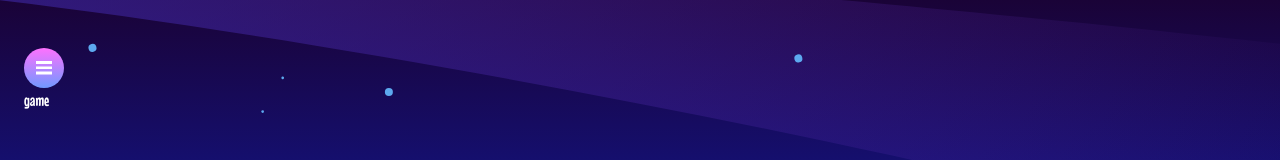
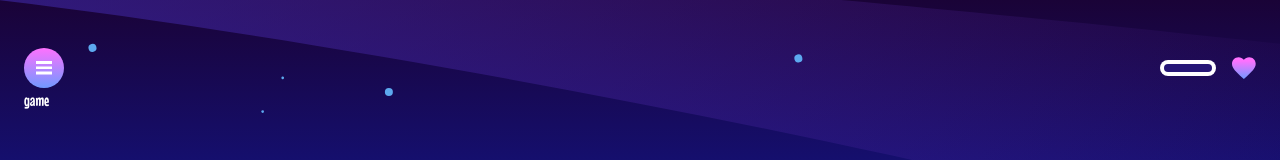
Before and after one commit to LeeConnelly12/hangman-game, a Vue app: page /game in a window 1280 px wide. Shown: the top 160 px of the page. Built offline with nearby package versions, Linux system fonts and the light colour scheme.

Commit message:
Show player health

```diff
--- a/src/components/layouts/Game.vue
+++ b/src/components/layouts/Game.vue
@@ -1,17 +1,28 @@
 <script setup>
+import Heart from '@/components/shared/Heart.vue'
 import MenuButton from '@/components/shared/MenuButton.vue'
+import { useGameStore } from '@/stores/game'
 import { ref } from 'vue'
+
+const store = useGameStore()
 
 const isPaused = ref(false)
 </script>
 
 <template>
   <div class="px-6 pt-12">
-    <div class="flex items-center">
+    <div class="grid grid-cols-[auto_auto_1fr_auto_auto] items-center gap-4">
       <MenuButton @click="isPaused = true" />
-      <h1 class="ml-4 text-[2.5rem] leading-none">
+      <h1 class="text-[2.5rem] leading-none">
         <slot name="category" />
       </h1>
+      <div class="col-start-4 h-4 w-14 rounded-full bg-white p-1">
+        <div
+          class="h-2 rounded-full bg-dark-navy"
+          :style="{ width: `${store.health}%` }"
+        ></div>
+      </div>
+      <Heart class="w-6" />
     </div>
     <slot />
   </div>
--- /dev/null
+++ b/src/components/shared/Heart.vue
@@ -0,0 +1,21 @@
+<template>
+  <svg xmlns="http://www.w3.org/2000/svg" viewBox="0 0 54 50" fill="none">
+    <path
+      fill="url(#a)"
+      d="m26.667 49.467-3.867-3.52C9.067 33.493 0 25.253 0 15.2 0 6.96 6.453.533 14.667.533c4.64 0 9.093 2.16 12 5.547 2.906-3.387 7.36-5.547 12-5.547C46.88.533 53.333 6.96 53.333 15.2c0 10.053-9.066 18.293-22.8 30.747l-3.866 3.52Z"
+    />
+    <defs>
+      <linearGradient
+        id="a"
+        x1="26.667"
+        x2="26.667"
+        y1="8.567"
+        y2="49.467"
+        gradientUnits="userSpaceOnUse"
+      >
+        <stop stop-color="#FE71FE" />
+        <stop offset="1" stop-color="#7199FF" />
+      </linearGradient>
+    </defs>
+  </svg>
+</template>
--- /dev/null
+++ b/src/components/shared/PlayerHealth.vue
@@ -0,0 +1,35 @@
+<script setup>
+import { useGameStore } from '@/stores/game'
+
+const store = useGameStore()
+</script>
+
+<template>
+  <div class="flex items-center gap-4">
+    <div class="h-4 w-14 rounded-full bg-white"></div>
+    <svg
+      class="w-6"
+      xmlns="http://www.w3.org/2000/svg"
+      viewBox="0 0 54 50"
+      fill="none"
+    >
+      <path
+        fill="url(#a)"
+        d="m26.667 49.467-3.867-3.52C9.067 33.493 0 25.253 0 15.2 0 6.96 6.453.533 14.667.533c4.64 0 9.093 2.16 12 5.547 2.906-3.387 7.36-5.547 12-5.547C46.88.533 53.333 6.96 53.333 15.2c0 10.053-9.066 18.293-22.8 30.747l-3.866 3.52Z"
+      />
+      <defs>
+        <linearGradient
+          id="a"
+          x1="26.667"
+          x2="26.667"
+          y1="8.567"
+          y2="49.467"
+          gradientUnits="userSpaceOnUse"
+        >
+          <stop stop-color="#FE71FE" />
+          <stop offset="1" stop-color="#7199FF" />
+        </linearGradient>
+      </defs>
+    </svg>
+  </div>
+</template>
```
